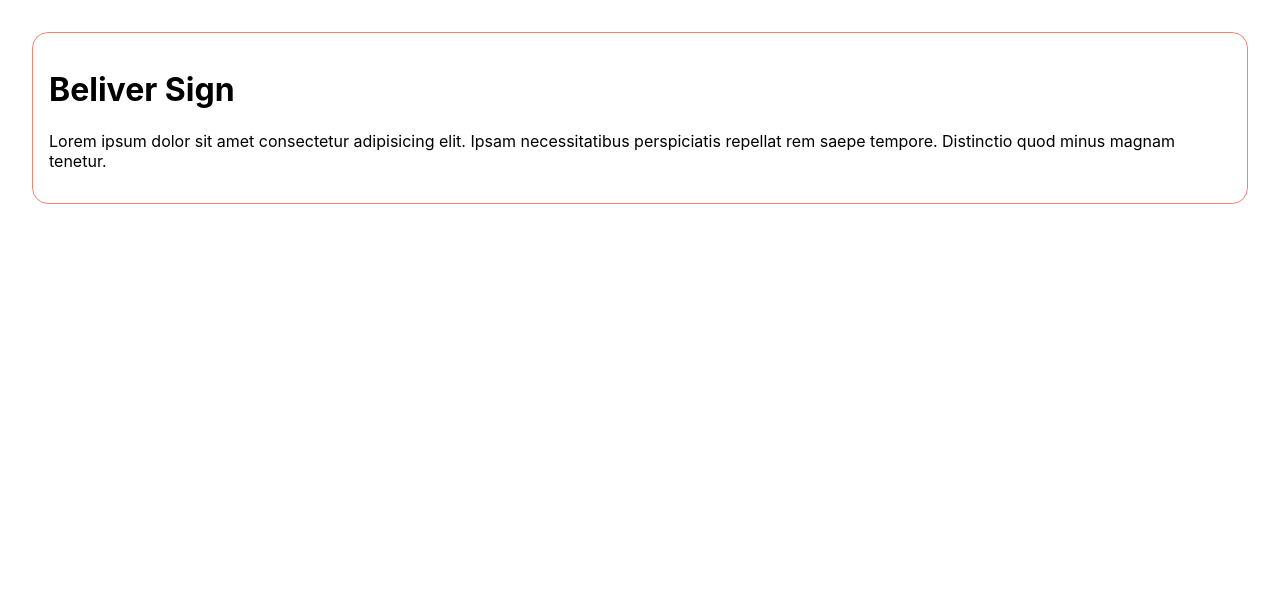
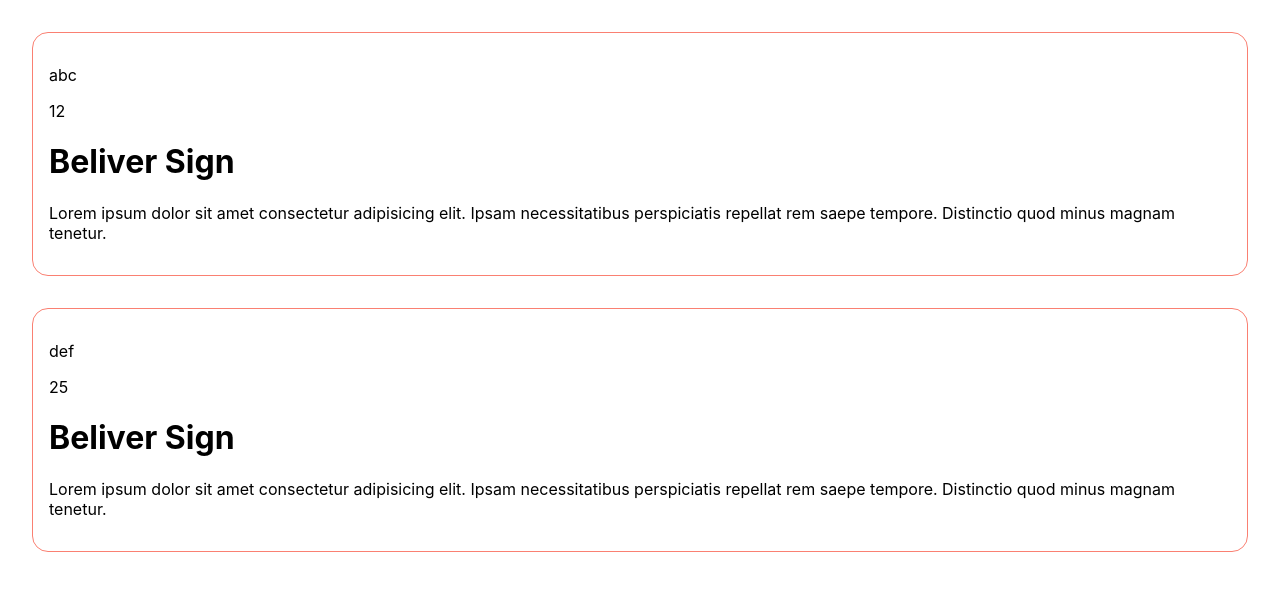
Before and after one commit to ruhulamin111/react-basic, a React (Create React App) app: page / in a window 1280 px wide. Shown: the top 590 px of the page. Built offline with nearby package versions, Linux system fonts and the light colour scheme.

Commit message:
send data with props

```diff
--- a/src/App.js
+++ b/src/App.js
@@ -1,17 +1,22 @@
 import './App.css';
 
 function App() {
+
   return (
     <div>
-      <Shop></Shop>
+      <Shop name="abc" age="12"></Shop>
+      <Shop name='def' age='25'></Shop>
 
     </div>
   );
 }
 
-function Shop() {
+function Shop(props) {
+
   return (
     <div className='shop'>
+      <p>{props.name}</p>
+      <p>{props.age}</p>
       <h1>Beliver Sign</h1>
       <p>Lorem ipsum dolor sit amet consectetur adipisicing elit. Ipsam necessitatibus perspiciatis repellat rem saepe tempore. Distinctio quod minus magnam tenetur.</p>
     </div>
```
